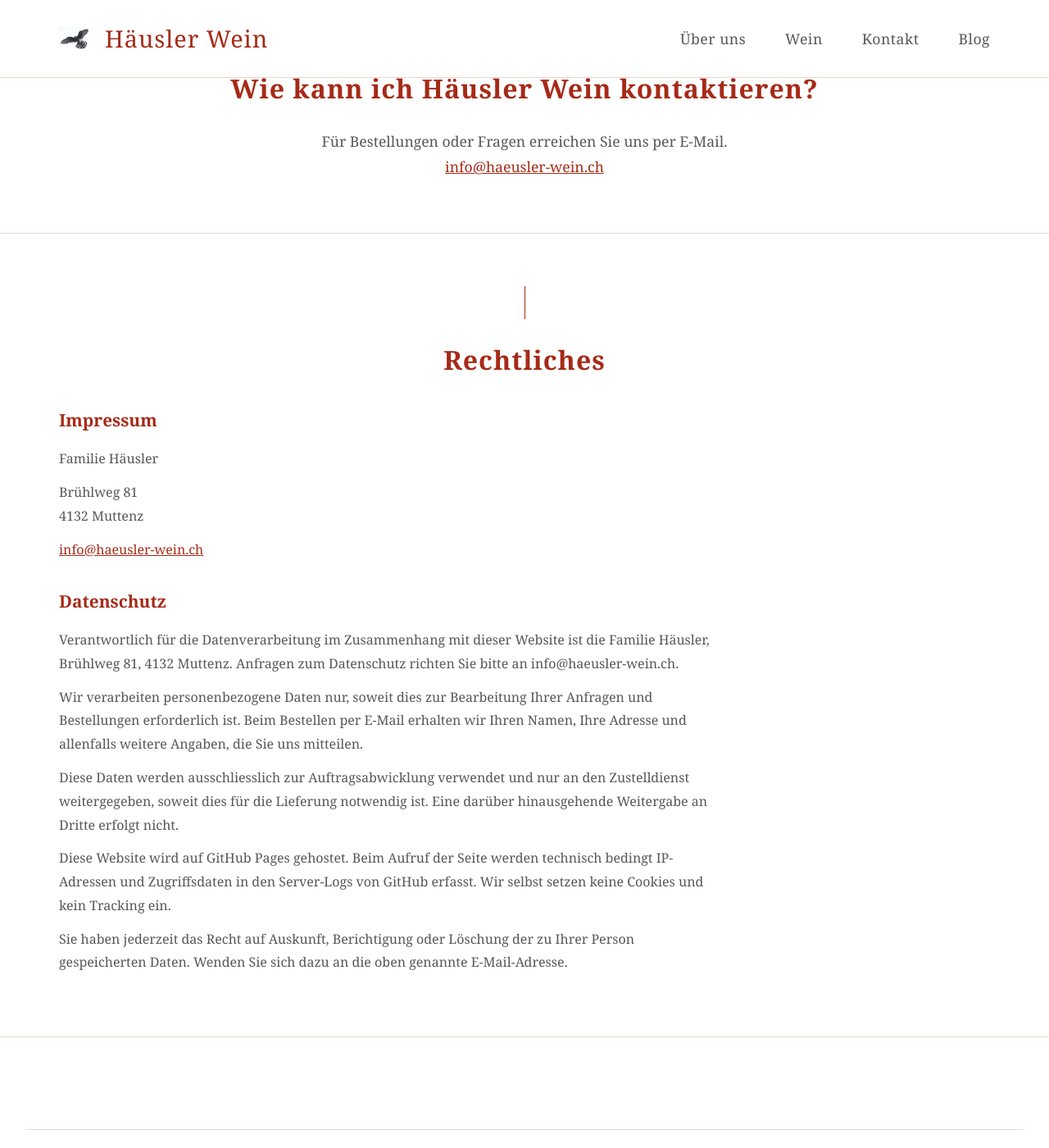
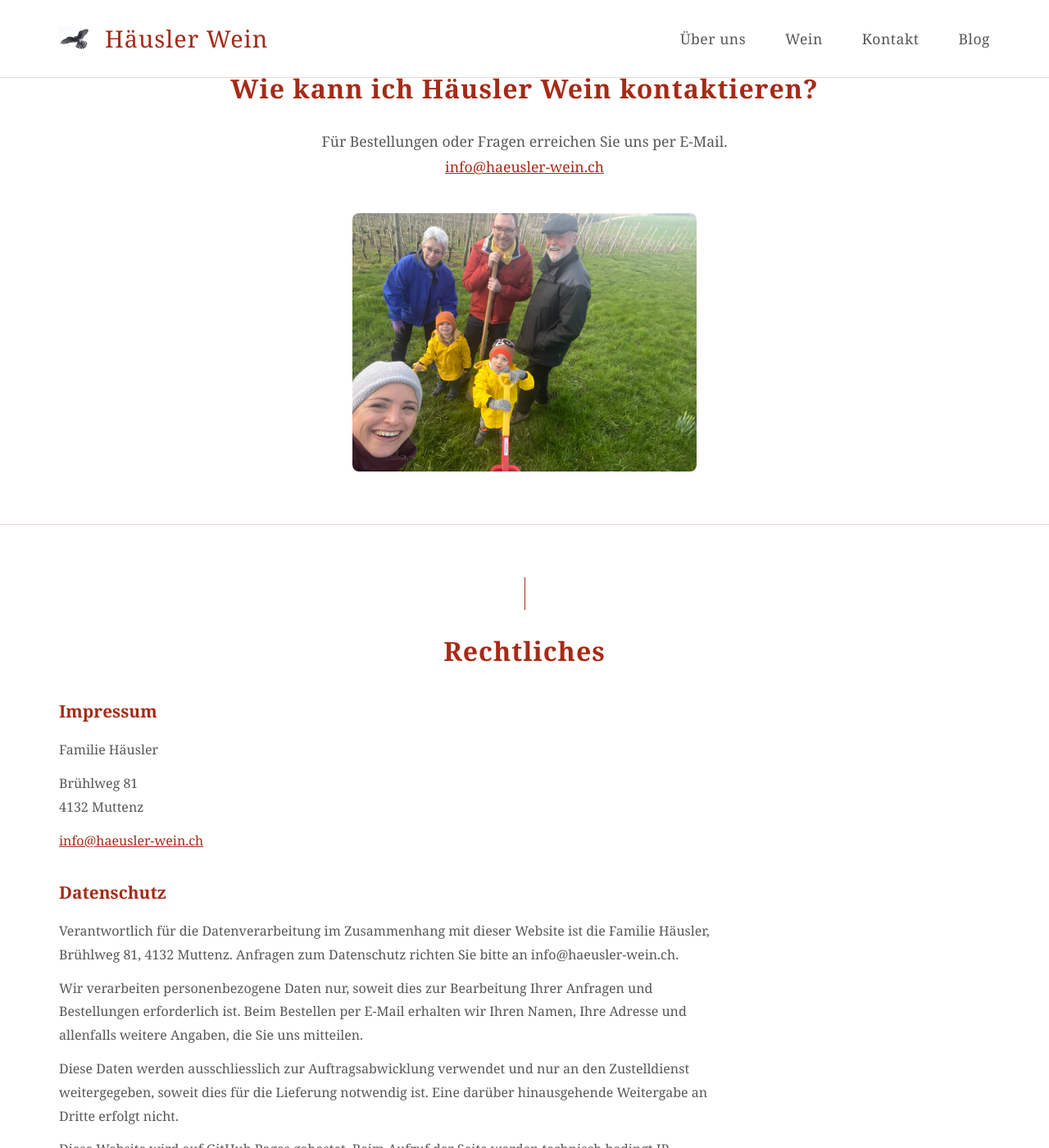
Before and after one commit to github-rha/haeusler-wein, a Jekyll site: the page built from index.html, in a window 1280 px wide and 1400 px high, scrolled down 1871 px. Shown: the whole window at 82% size. Built offline with Jekyll 4.4.1, drawn with Linux system fonts in a browser that asks for light colours.

Commit message:
Add family photo to Kontakt section

```diff
--- a/_data/content.yml
+++ b/_data/content.yml
@@ -65,6 +65,9 @@ contact:
   heading: Wie kann ich Häusler Wein kontaktieren?
   intro: Für Bestellungen oder Fragen erreichen Sie uns per E-Mail.
   email: info@haeusler-wein.ch
+  image:
+    src: fam-haeusler.jpeg
+    alt: Familie Häusler im Rebberg «Auf Offenburg»
 
 # Footer
 footer:
--- a/index.html
+++ b/index.html
@@ -68,6 +68,7 @@ layout: default
         <h2>{{ site.data.content.contact.heading }}</h2>
         <p>{{ site.data.content.contact.intro }}</p>
         <p><a href="mailto:{{ site.data.content.contact.email }}">{{ site.data.content.contact.email }}</a></p>
+        <img src="images/{{ site.data.content.contact.image.src }}" alt="{{ site.data.content.contact.image.alt }}" class="contact-image">
     </div>
 </section>
 
--- a/styles.css
+++ b/styles.css
@@ -427,6 +427,15 @@ ul.wine-details li {
     line-height: 1.8;
 }
 
+.contact-image {
+    display: block;
+    width: 100%;
+    max-width: 420px;
+    height: auto;
+    margin: 2.5rem auto 0;
+    border-radius: 8px;
+}
+
 .age-note {
     font-style: italic;
     font-size: 0.95rem;
```
Also changed, not shown: images/fam-haeusler.jpeg (added).
